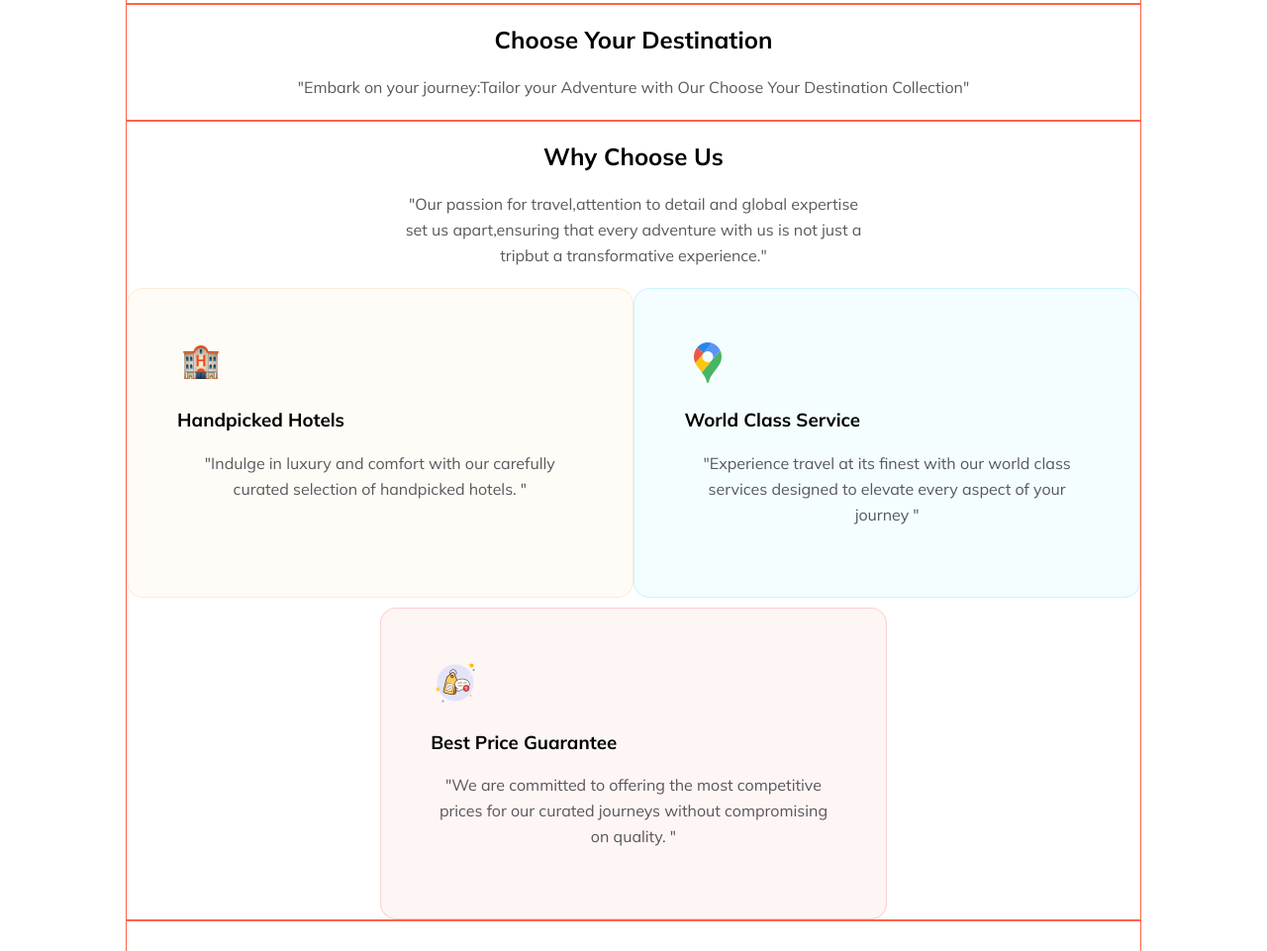
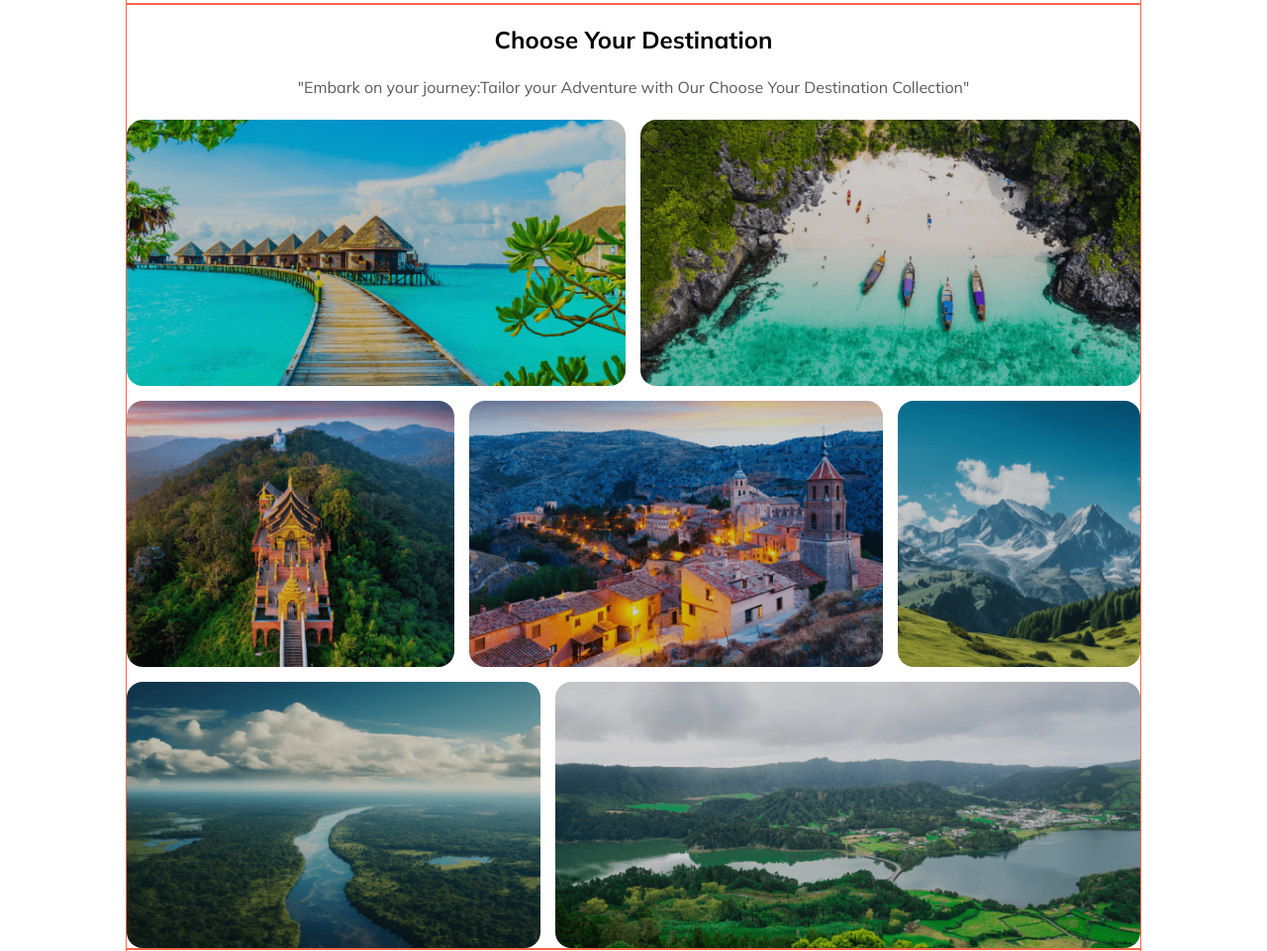
Before and after one commit to Sahara-Tohfa/Assignment-2-Travel-website, a plain HTML site: page index.html in a window 1280 px wide. Shown: the part 1320-2281 px from the top of the page at 99% size. Drawn offline with Linux system fonts and the light colour scheme.

Commit message:
added images

```diff
--- a/index.html
+++ b/index.html
@@ -77,6 +77,15 @@
             <p>"Embark on your journey:Tailor your Adventure with Our Choose Your Destination Collection"</p>
             </div>
             </div>
+            <div class="destination-img">
+                <div class="img-1"><img src="./images/maldives.png" alt=""></div>
+                <div class="img-2"><img src="./images/indonesia.png" alt=""></div>
+                <div class="img-3"><img src="./images/srilanka.png" alt=""></div>
+                <div class="img-4"><img src="./images/northamarica.png" alt=""></div>
+                <div class="img-5"><img src="./images/kashmir.png" alt=""></div>
+                <div class="img-6"><img src="./images/bangladesh.png" alt=""></div>
+                <div class="img-7"><img src="./images/bandarban.png" alt=""></div>
+            </div>
         </section>
         <section class="container">
             <div class="whyus">
@@ -132,6 +141,7 @@
             <div class="newsletter-img">
             <img src="./images/newsletter.png" alt=""></div>
             </div>
+            <button class="btn new">Travel.com <br>Save up to 70% </button>
 
         </section>
 
--- a/styles/style.css
+++ b/styles/style.css
@@ -228,6 +228,41 @@ footer{
     align-items: center;
     margin-top: 20px;
 }
+.destination-img{
+    display: grid;
+    grid-template-columns: repeat(12,1fr);
+    grid-template-rows: repeat(3,1fr);
+    gap:15px;
+}
+.destination-img img{
+    width:100%;
+    height:100%;
+    object-fit: cover;
+    border-radius: 16px;
+}
+.img-1{
+    grid-column: 1/span 6;
+
+}
+.img-2{
+    grid-column: 7/span 6 ;
+    grid-row: ;
+}
+.img-3{
+    grid-column: 1/span 4;
+}
+.img-4{
+    grid-column: 5/span 5;
+}
+.img-5{
+    grid-column: 10/span 3;
+}
+.img-6{
+    grid-column: 1/span 5;
+}
+.img-7{
+    grid-column: 6/span 7;
+}
 
 @media screen and (max-width:600px) {
 
@@ -294,3 +329,29 @@ footer{
         flex-direction: column;
         margin-bottom: 10px;
     }
+    .destination-img{
+        grid-template-columns: 1fr;
+        grid-template-rows: repeat(7,1fr);
+        gap:15px;
+    }
+    .img-1{
+        grid-column: 1/span 1;
+    }
+    .img-2{
+        grid-column: 1/span 1 ;
+    }
+    .img-3{
+        grid-column: 1/span 1;
+    }
+    .img-4{
+        grid-column: 1/span 1;
+    }
+    .img-5{
+        grid-column: 1/span 1;
+    }
+    .img-6{
+        grid-column: 1/span 1;
+    }
+    .img-7{
+        grid-column: 1/span 1;
+    }
```
